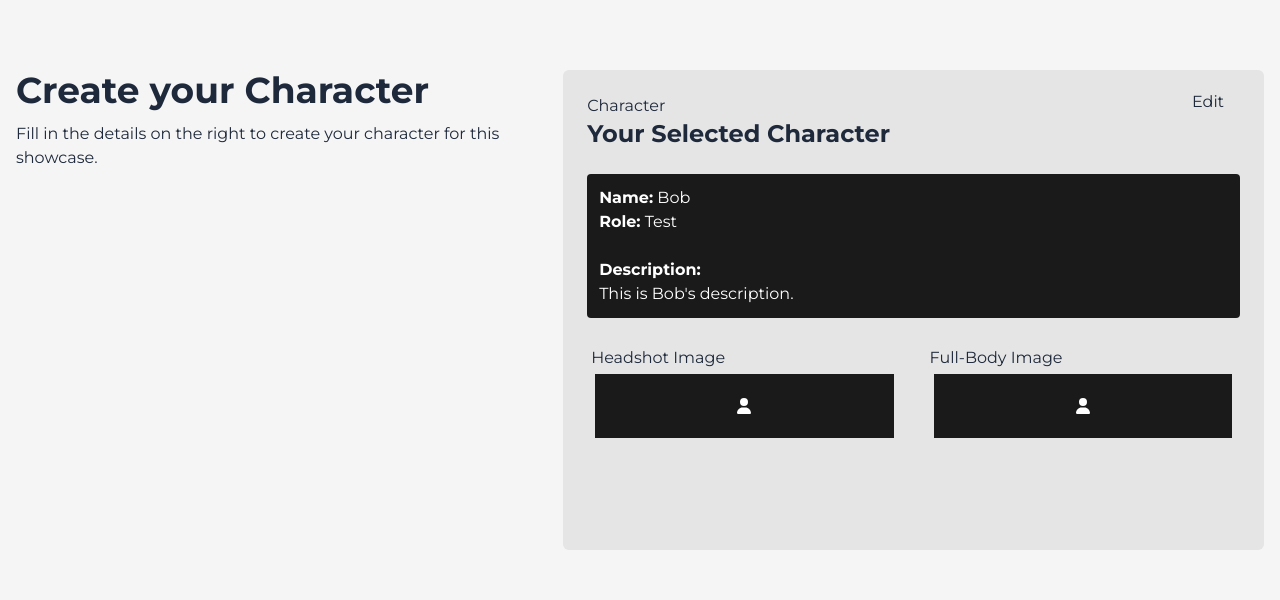
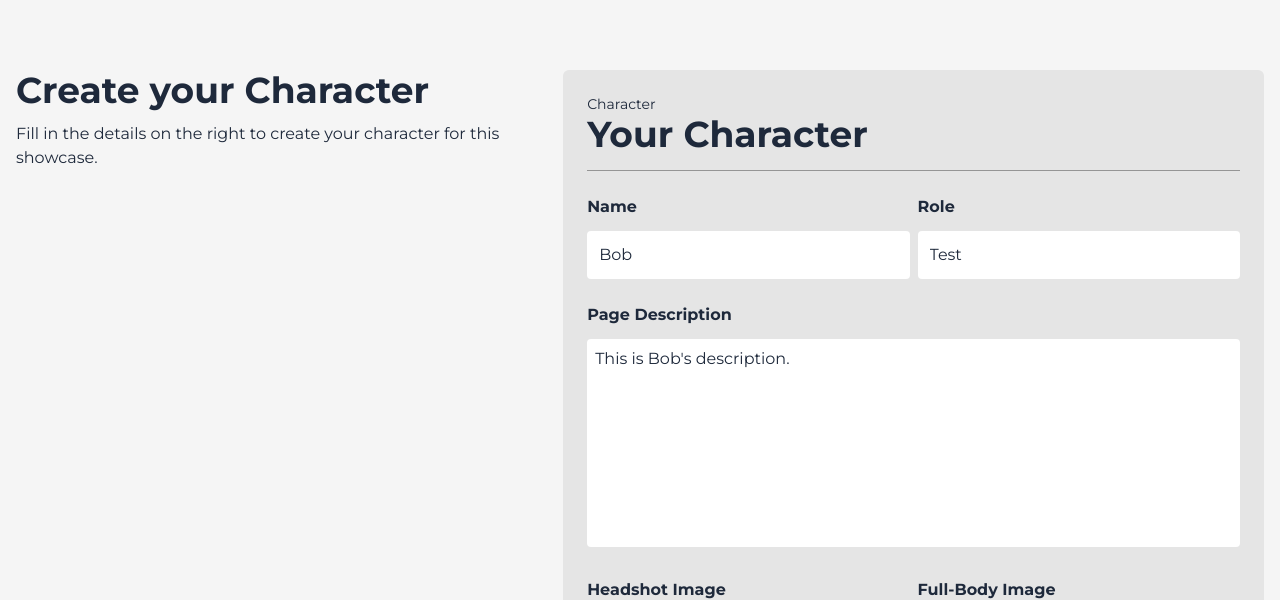
Before and after one commit to bcgov/ditp-showcase-creator-ui, a React (Create React App) app: page / in a window 1280 px wide. Shown: the part 158-758 px from the top of the page. Built offline with nearby package versions, Linux system fonts and the light colour scheme.

Commit message:
removed character info screen. Page now goes straight to edit.

```diff
--- a/src/react-modules/character-screen/CharacterScreen.js
+++ b/src/react-modules/character-screen/CharacterScreen.js
@@ -83,8 +83,6 @@ function CharacterScreen({
 
             {/* <div className="w-1/2 two-column-col  bg-light-bg-secondary dark:bg-dark-bg-secondary  p-3 rounded-md right-col "> */}
             <div className="w-3/5 two-column-col  bg-light-bg-secondary dark:bg-dark-bg-secondary  p-3 rounded-md right-col ">
-              {editMode ? (
-                // Toggling edit mode
               <CharacterEdit
                 selectedCharacter={selectedCharacter}
                 handleLocalUpdate={handleLocalUpdate}
@@ -93,16 +91,6 @@ function CharacterScreen({
                 localJSON={localJSON} // Added this line
                 setCharacterImages={setCharacterImages}
               />
-              ) : (
-                <CharacterInfo
-                  setShowcaseJSON={setShowcaseJSON}
-                  showcaseJSON={showcaseJSON}
-                  setSelectedCharacter={setSelectedCharacter}
-                  selectedCharacter={selectedCharacter}
-                  setEditMode={setEditMode}
-                  characterImages={characterImages}
-                />
-              )}
             </div>
           </div>
           {
```
Lines whose indentation alone changed are shown as unchanged.
